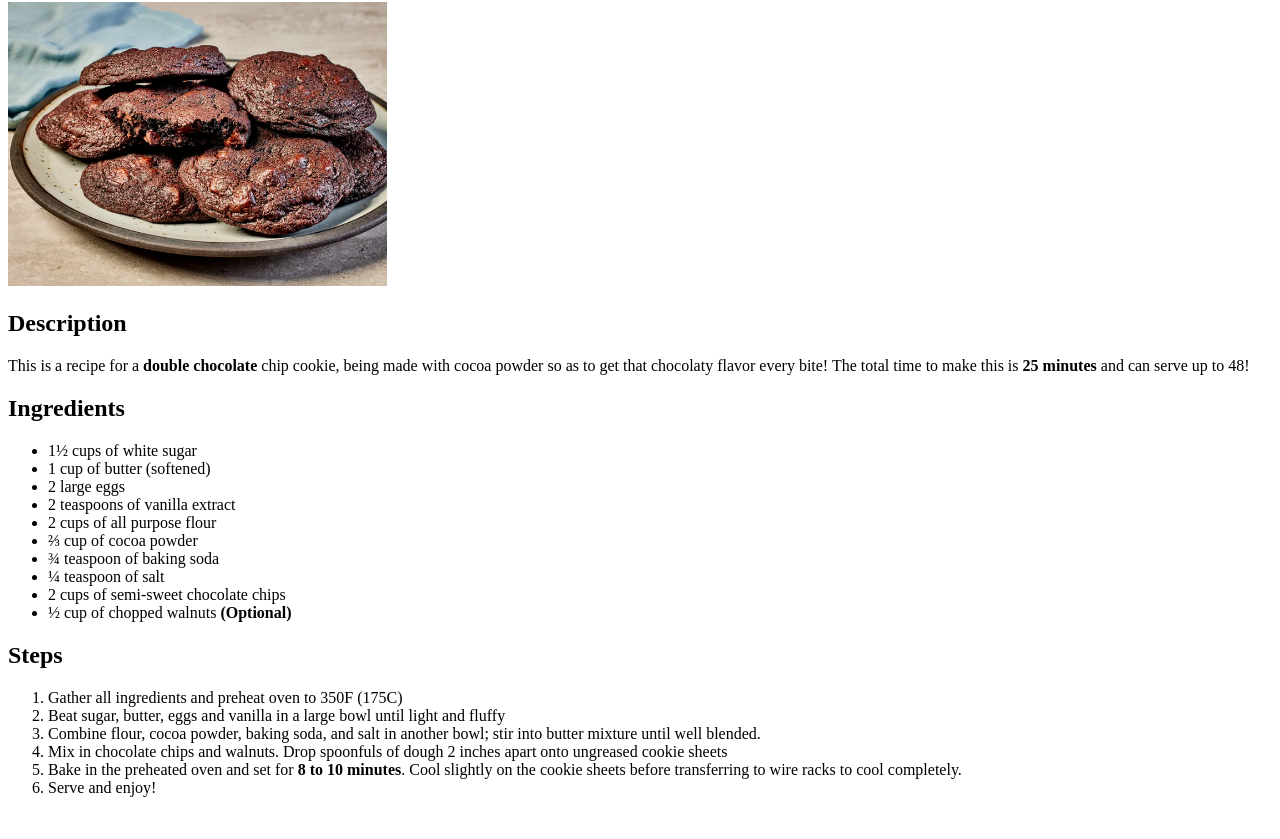
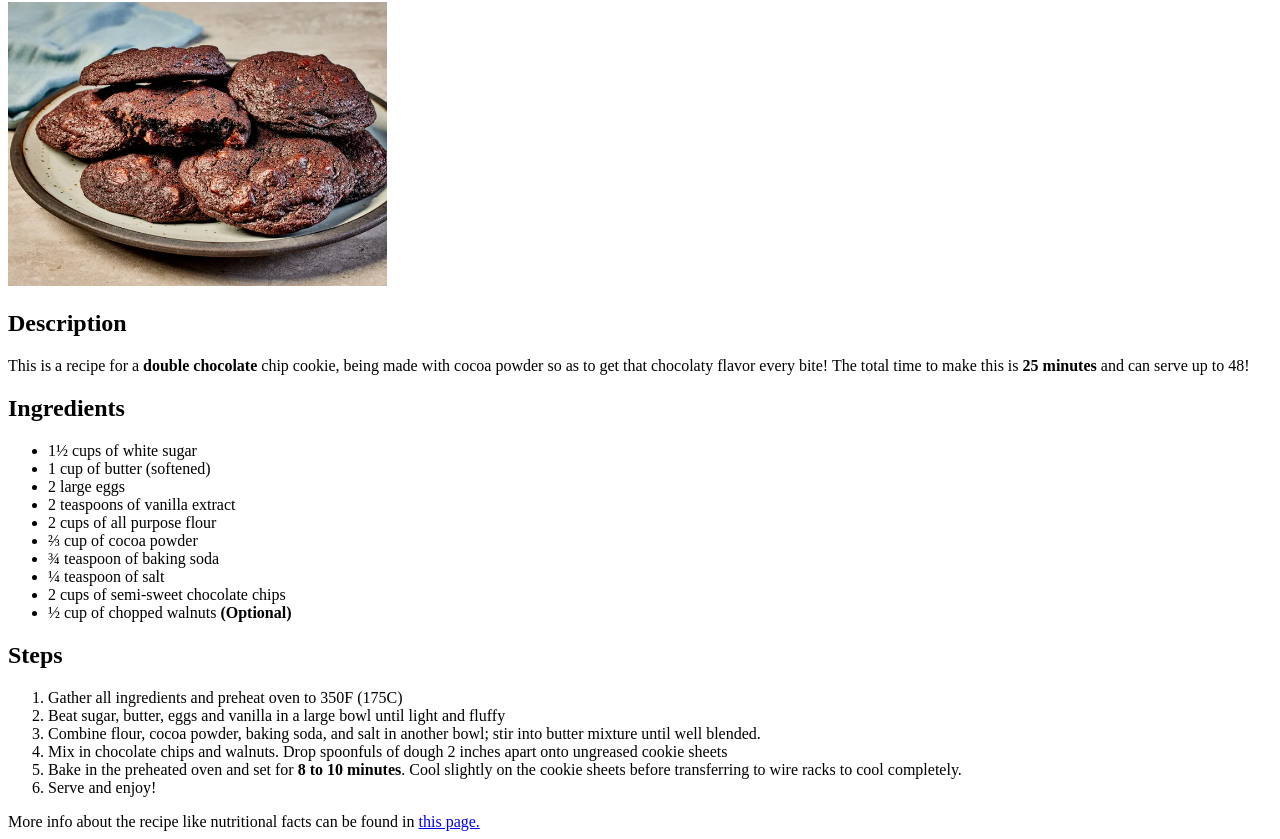
Before and after one commit to cyblcode/odin-recipes, a plain HTML site: page recipes/cookies.html in a window 1280 px wide. Shown: the part 104-943 px from the top of the page. Before the commit the page ends 917 px from the top, so only its background shows below. Drawn offline with Linux system fonts and the light colour scheme.

Commit message:
Link the original recipe page and clean the code at line 14

```diff
--- a/recipes/cookies.html
+++ b/recipes/cookies.html
@@ -10,9 +10,9 @@
     <h1>Double Chocolate Chip Cookies</h1>
     <img src="/img/cookie.webp" alt="The final product of the recipe" width="30%">
     <h2>Description</h2>
-    <p>This is a recipe for a <strong>double chocolate</strong> chip cookie,
-    being made with cocoa powder so as to get that chocolaty flavor every bite!
-    The total time to make this is <strong>25 minutes</strong> and can serve up to 48!</p>
+    <p>
+    This is a recipe for a <strong>double chocolate</strong> chip cookie, being made with cocoa powder so as to get that chocolaty flavor every bite! The total time to make this is <strong>25 minutes</strong> and can serve up to 48!
+    </p>
 
     <h2>Ingredients</h2>
     <ul>
@@ -36,5 +36,7 @@
         <li>Bake in the preheated oven and set for <strong>8 to 10 minutes</strong>. Cool slightly on the cookie sheets before transferring to wire racks to cool completely.</li>
         <li>Serve and enjoy!</li>
     </ol>
+
+    <footer> More info about the recipe like nutritional facts can be found in <a href="https://www.allrecipes.com/recipe/9827/chocolate-chocolate-chip-cookies-i/" target="_blank">this page.</a> </footer>
 </body>
 </html>
```
